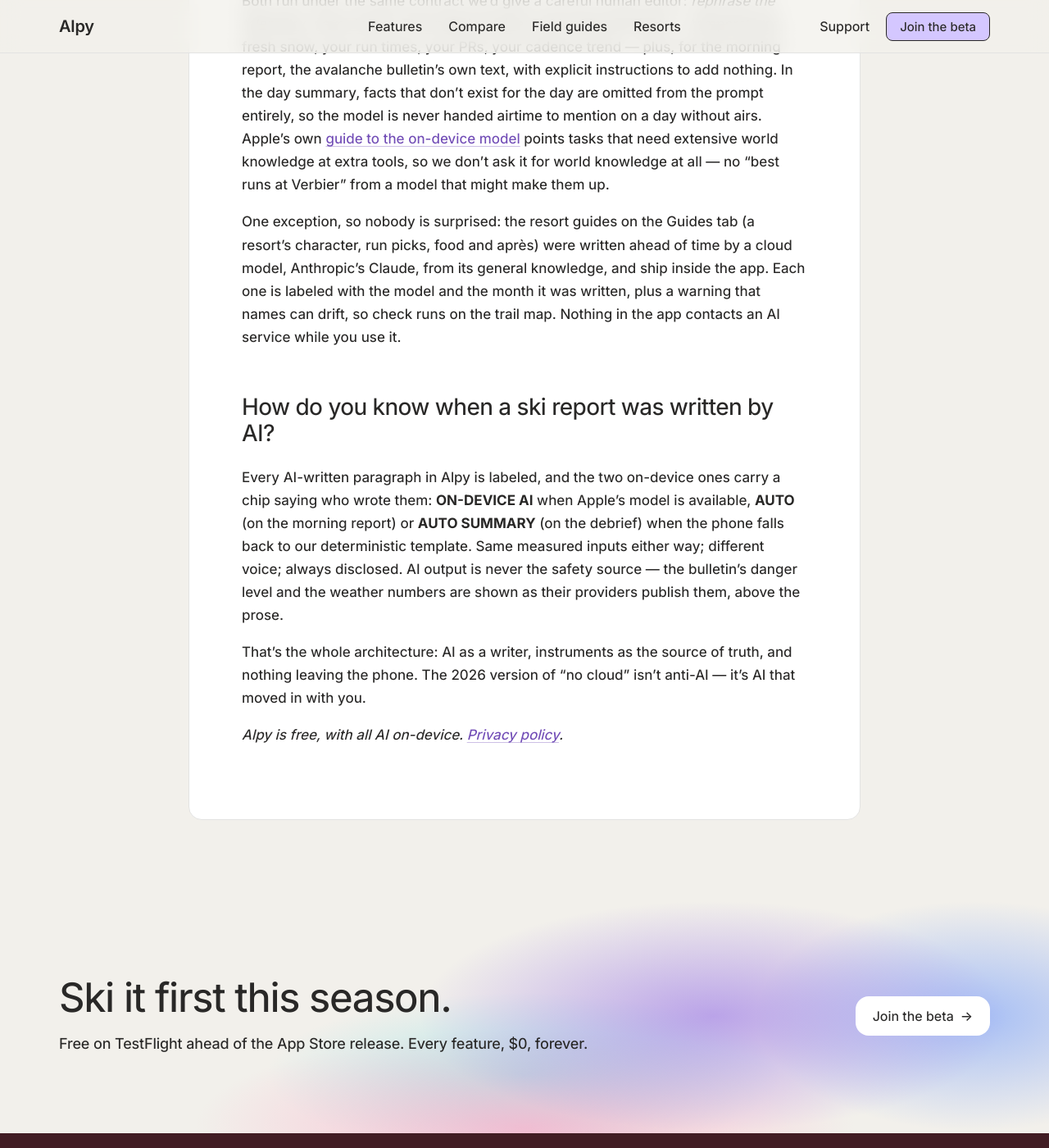
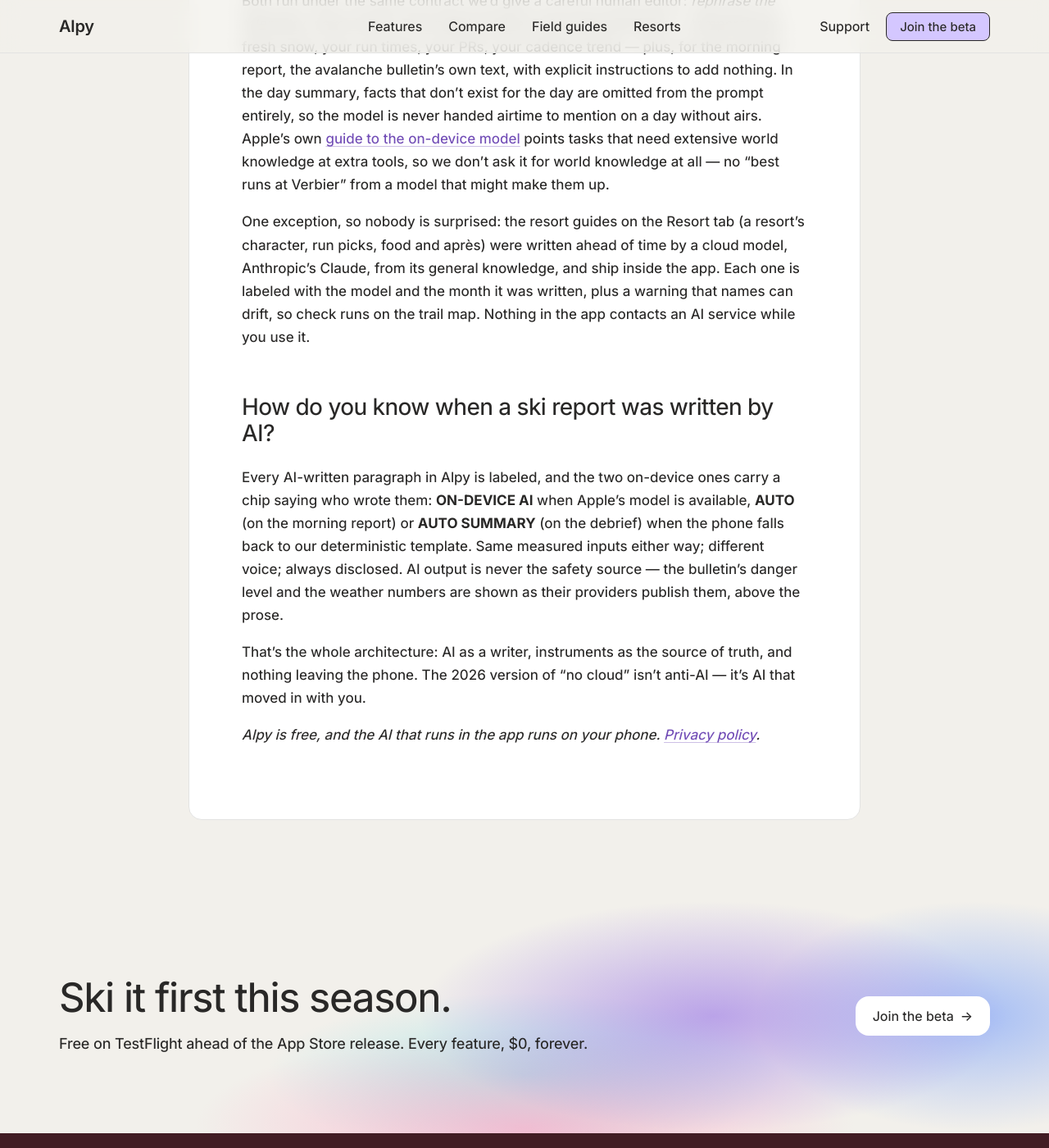
Before and after one commit to rohan3008/alpine-support, a Jekyll site: the page built from _posts/2026-10-18-on-device-ai-ski-report.md, in a window 1280 px wide and 1400 px high, scrolled down 938 px. Shown: the whole window at 82% size. Built offline with Jekyll 4.4.1, drawn with Linux system fonts in a browser that asks for light colours; our own code applies the rules of GitHub Pages for plain Markdown files.

Commit message:
AI post: Resort tab; closing line matches the bundled-guides exception
Co-Authored-By: Claude Opus 5.5 <noreply@anthropic.com>

```diff
--- a/_posts/2026-10-18-on-device-ai-ski-report.md
+++ b/_posts/2026-10-18-on-device-ai-ski-report.md
@@ -42,7 +42,7 @@ we don't ask it for world knowledge at all — no "best runs at
 Verbier" from a model that might make them up.
 
 One exception, so nobody is surprised: the resort guides on the
-Guides tab (a resort's character, run picks, food and après) were
+Resort tab (a resort's character, run picks, food and après) were
 written ahead of time by a cloud model, Anthropic's Claude, from its
 general knowledge, and ship inside the app. Each one is labeled with
 the model and the month it was written, plus a warning that names
@@ -64,5 +64,5 @@ That's the whole architecture: AI as a writer, instruments as the
 source of truth, and nothing leaving the phone. The 2026 version of
 "no cloud" isn't anti-AI — it's AI that moved in with you.
 
-*Alpy is free, with all AI on-device.
+*Alpy is free, and the AI that runs in the app runs on your phone.
 [Privacy policy](/privacy/).*
```
